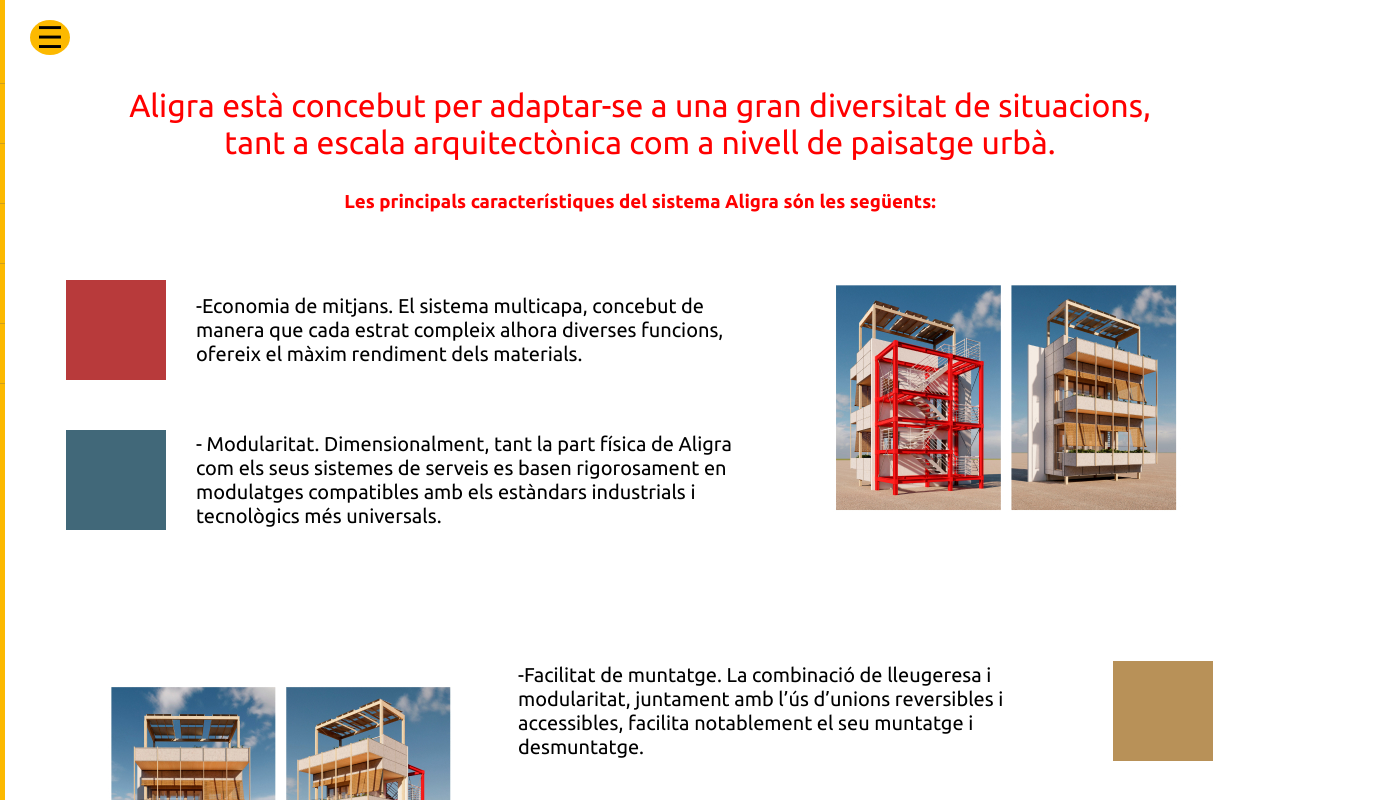
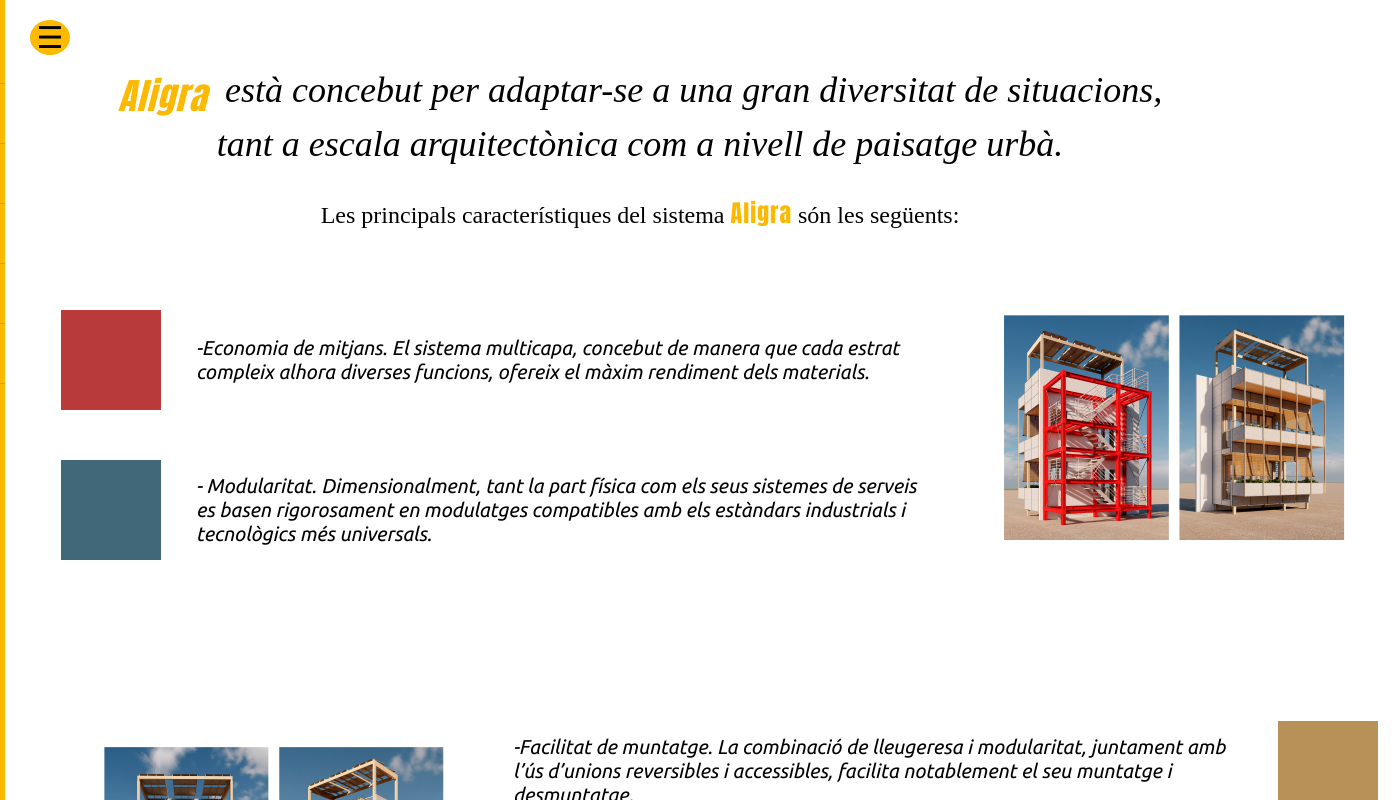
Before and after one commit to Manuraptor/amunt-p1-aligra, a SvelteKit app: page /caracteristiques in a window 1280 px wide. Shown: the top 800 px of the page, 1397 px wide, since content can reach past the window. Built offline with nearby package versions, Linux system fonts and the light colour scheme.

Commit message:
finaldemo1

```diff
--- a/src/routes/caracteristiques/+page.svelte
+++ b/src/routes/caracteristiques/+page.svelte
@@ -16,11 +16,11 @@
 
 <article>
 
-    <p>Aligra està concebut per adaptar-se a una gran diversitat de situacions,</p>
+    <p><span>Aligra</span> &nbsp està concebut per adaptar-se a una gran diversitat de situacions,</p>
     <p>tant a escala arquitectònica com a nivell de paisatge urbà.</p>
 
 
-    <h3>Les principals característiques del sistema Aligra són les següents:</h3>
+    <h3>Les principals característiques del sistema <span>Aligra</span> són les següents:</h3>
 
 </article>
 <!-- <Tarjeta/> -->
@@ -28,7 +28,7 @@
     <div class="contenedorgrupo">
         <div class="contenedor2cuadrados">
             <div class="cuadradoytexto">
-                <img class="square" src={Rectangle29}
+                <img src={Rectangle29}
                      alt="decoración cuadrado"/>
                 <div class="contenedortexto">
                     -Economia de mitjans.
@@ -39,14 +39,14 @@
                 </div>
             </div>
             <div class="cuadradoytexto">
-                <img class="square" src={Rectangle27}
+                <img  src={Rectangle27}
                      alt="decoración cuadrado"/>
                 <div class="contenedortexto">-
                     Modularitat.
 
-                    Dimensionalment, tant la part física de Aligra com els seus sistemes
-                    de serveis es basen rigorosament en modulatges compatibles amb els
-                    estàndars industrials i tecnològics més universals.
+                    Dimensionalment, tant la part física com els seus sistemes de serveis
+                    es basen rigorosament en modulatges compatibles amb els estàndars industrials
+                    i tecnològics més universals.
                 </div>
             </div>
         </div>
@@ -67,7 +67,7 @@
                     amb l’ús d’unions reversibles i accessibles, facilita
                     notablement el seu muntatge i desmuntatge.
                 </div>
-                <img class="square" src={Rectangle18}
+                <img src={Rectangle18}
                      alt="decoración cuadrado"/>
             </div>
             <div class="cuadradoytexto">
@@ -79,7 +79,7 @@
                     processos de muntatge i desmuntatge en matèria de
                     seguretat, inclusivitat i estalvi energètic.
                 </div>
-                <img class="square" src={Rectangle19}
+                <img src={Rectangle19}
                      alt="decoración cuadrado"/>
             </div>
         </div>
@@ -89,7 +89,7 @@
     <div class="contenedorgrupo">
         <div class="contenedor2cuadrados">
             <div class="cuadradoytexto">
-                <img class="square" src={Rectangle14}
+                <img src={Rectangle14}
                      alt="decoración cuadrado"/>
                 <div class="contenedortexto">
                     -Materials ecològics.
@@ -102,7 +102,7 @@
 
             </div>
             <div class="cuadradoytexto">
-                <img class="square" src={Rectangle15}
+                <img src={Rectangle15}
                      alt="decoración cuadrado"/>
                 <div class="contenedortexto">
                     -Flexibilitat.
@@ -125,7 +125,6 @@
         display: flex;
         width: 100%;
         height: 100px;
-        color: red;
         justify-content: center;
         align-items: center;
         flex-direction: column;
@@ -136,14 +135,15 @@
         width: 100%;
         display: flex;
         justify-content: center;
-        margin-top: 80px;
+        margin-top: 160px;
+        margin-left: 80px;
 
     }
 
     .contenedortexto {
 
         height: 100px;
-        width: 565px;
+        width: 730px;
         display: flex;
         align-items: center;
 
@@ -152,7 +152,6 @@
     .contenedorgrupo {
         display: flex;
         flex-direction: row;
-        margin-top: 50px;
     }
 
     .contenedor2cuadrados {
@@ -167,18 +166,32 @@
         justify-content: space-around;
         align-items: center;
         height: 100px;
-        width: 725px;
+        width: 900px;
         font-size: 20px;
+        font-style: oblique;
     }
 
     p {
         display: flex;
-        font-size: 32px;
+        font-size: 36px;
         justify-content: center;
+        font-style: italic;
+        font-family: "Ubuntu Condensed";
+
     }
 
         h3{
             margin-top: 30px;
+            font-style: initial;
+            font-family: "Ubuntu Condensed";
+            font-size: 24px;
+            font-weight: lighter;
+        }
+    span {
+        font-family: Impact;
+        letter-spacing: 1px;
+        font-weight: lighter;
+        color: #FCB900;
+    }
 
-        }
 </style>
```
